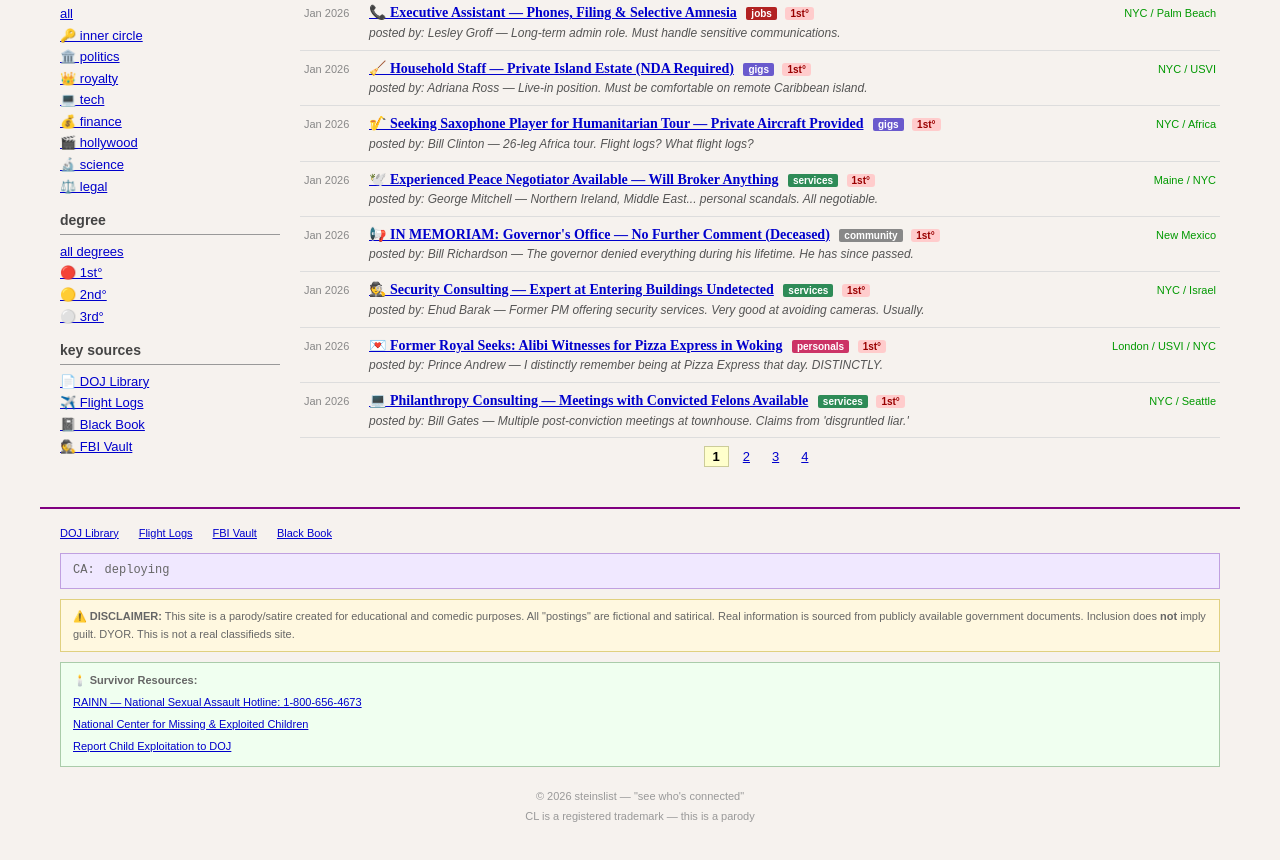
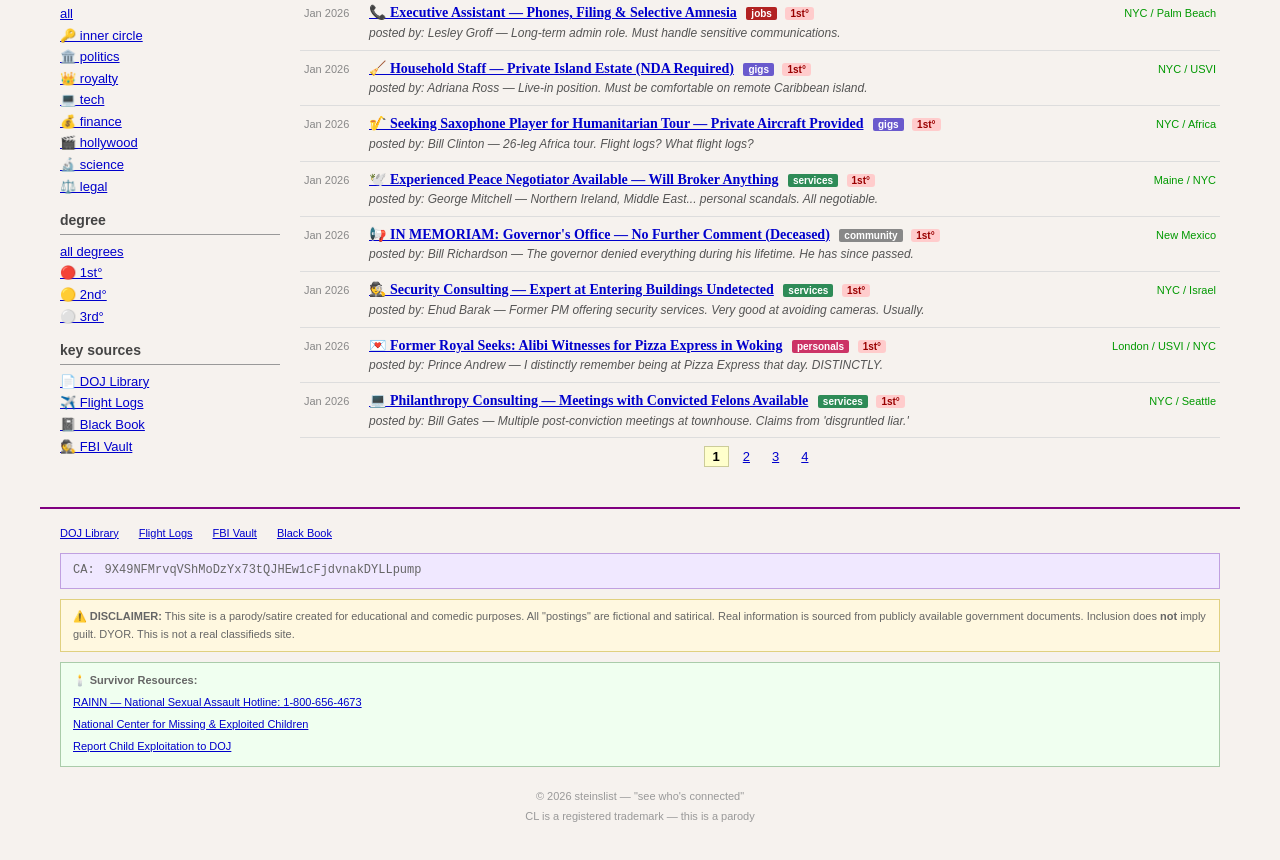
Before and after one commit to lightkeeper90/steinslist, a plain HTML site: page index.html in a window 1280 px wide. Shown: the part 958-1818 px from the top of the page. Drawn offline with Linux system fonts and the light colour scheme.

Commit message:
Update index.html

```diff
--- a/index.html
+++ b/index.html
@@ -417,7 +417,7 @@
   </div>
   <div class="ca-box">
     <span>CA:</span>
-    <span id="caAddress" style="word-break:break-all;">deploying</span>
+    <span id="caAddress" style="word-break:break-all;">9X49NFMrvqVShMoDzYx73tQJHEw1cFjdvnakDYLLpump</span>
   </div>
   <div class="disclaimer">
     <b>⚠️ DISCLAIMER:</b> This site is a parody/satire created for educational and comedic purposes. All "postings" are fictional and satirical. Real information is sourced from publicly available government documents. Inclusion does <b>not</b> imply guilt. DYOR. This is not a real classifieds site.
```
